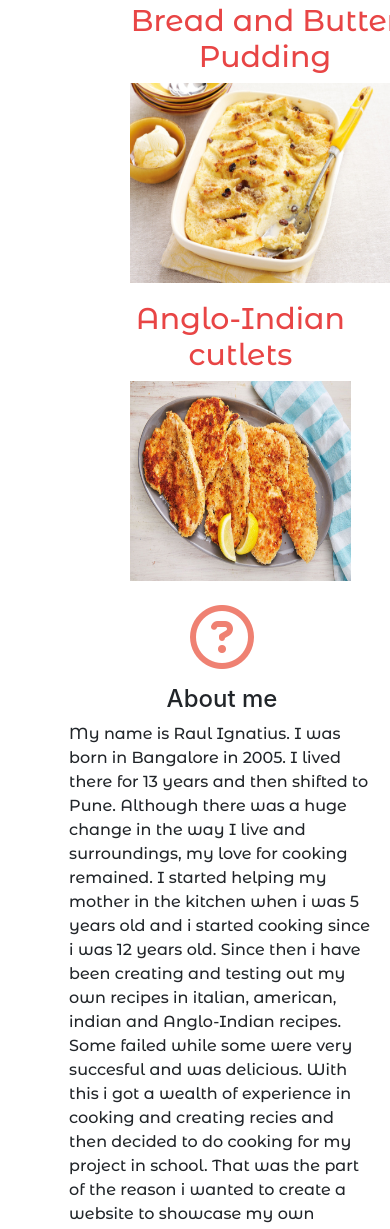
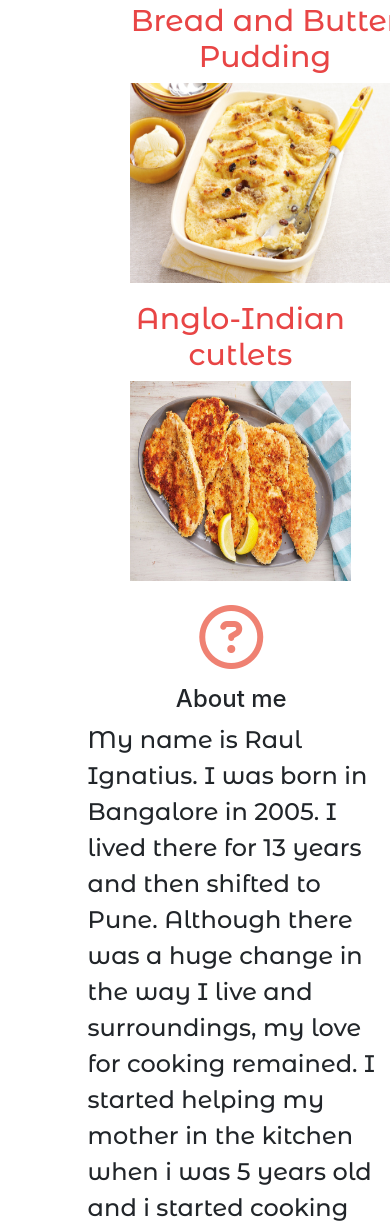
Before and after one commit to Anglo-IndianCuisine/Anglo-Indian-Cuisine, a plain HTML site: page index.html in a window 390 px wide. Shown: the part 723-1952 px from the top of the page. Drawn offline with nearby package versions, Linux system fonts and the light colour scheme; a web font is replaced by a local one.

Commit message:
Update styles.css

```diff
--- a/css/styles.css
+++ b/css/styles.css
@@ -413,3 +413,27 @@ padding-bottom: 2%;
 .desc-recipe{
 text-align: center;
 }
+
+@media (max-width:500px) {
+.desc-recipe{
+  padding-left: 10%;
+}
+}
+
+@media (max-width:500px) {
+.feature-box {
+  padding-left: 10%;
+}
+}
+
+
+@media (max-width:560px) {
+p{
+  font-size: 24px;
+}
+
+a{
+  font-size: 24px;
+}
+
+}
```
